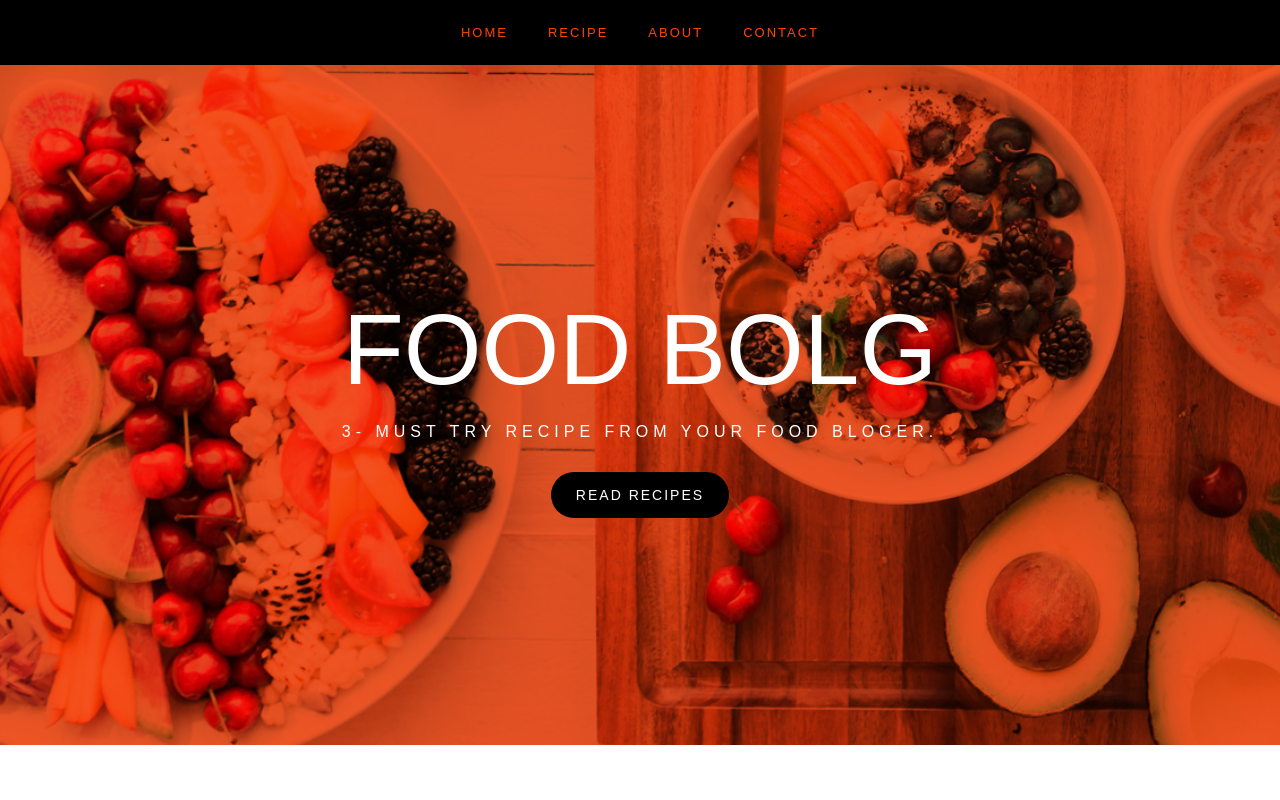
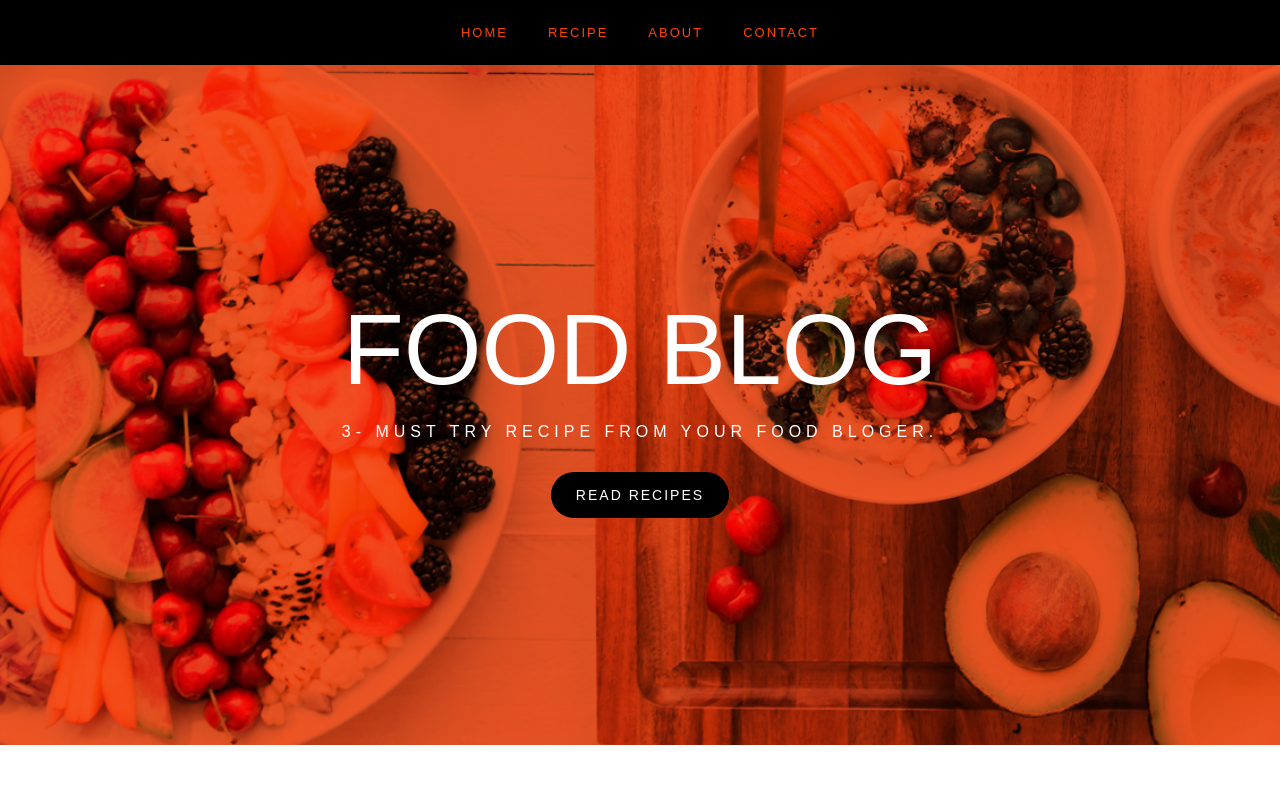
Before and after one commit to sonarpooja/HTML-CSS-Project---HTML-CSS-Mini-Project---wuumi874wad9, a plain HTML site: page index.html in a window 1280 px wide. Shown: the top 800 px of the page. Drawn offline with Linux system fonts and the light colour scheme.

Commit message:
Add files via upload

```diff
--- a/index.html
+++ b/index.html
@@ -34,7 +34,7 @@
      <!--front page-->
     <div class="front_section">
         <div class="front_text">
-            <h1>food bolg</h1>
+            <h1>food blog</h1>
             <p>3- must try recipe from your food bloger.</p>
             <a href="#" class="btn_dark margin_top">Read Recipes</a>
         </div>
```
